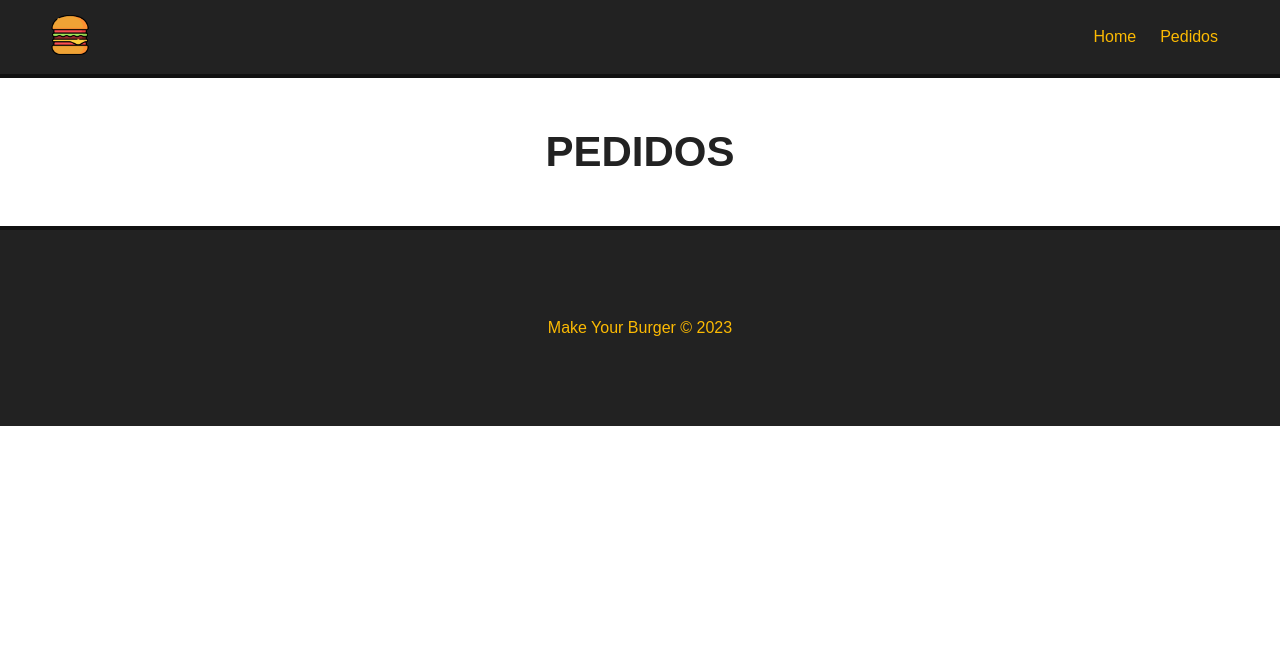
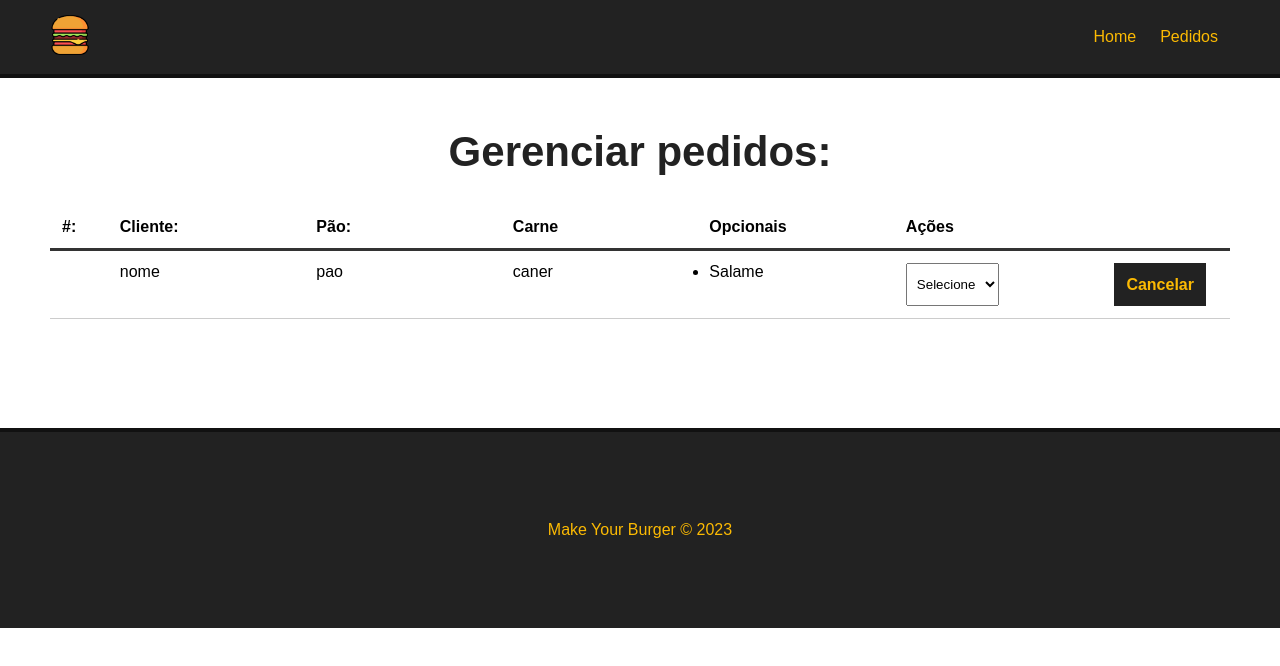
Before and after one commit to Lucassimon98/Make-Your-Burger, a Vue app: page /pedidos in a window 1280 px wide. Shown: the top 666 px of the page. Built offline with nearby package versions, Linux system fonts and the light colour scheme.

Commit message:
Criando a tela de Pedidos - Dashboard

```diff
--- a/src/App.vue
+++ b/src/App.vue
@@ -31,6 +31,7 @@
 }
 .main-container {
   margin: 50px;
+  min-height: 250px;
 }
 h1 {
   text-align: center;
--- /dev/null
+++ b/src/components/Dashboard.vue
@@ -0,0 +1,97 @@
+<template>
+    <div id="burger-table">
+        <div>
+            <div id="burger-table-heading">
+                <div class="order-id">#:</div>
+                <div class="">Cliente:</div>
+                <div class="">Pão:</div>
+                <div class="">Carne</div>
+                <div class="">Opcionais</div>
+                <div class="">Ações</div>
+            </div>
+            <div id="burger-table-rows">
+                <div class="burger-table-row">
+                    <div class="order-number"></div>
+                    <div>nome</div>
+                    <div>pao</div>
+                    <div>caner</div>
+                    <div>
+                        <ul>
+                            <li>Salame</li>
+                        </ul>
+                    </div>
+                    <div>
+                        <select name="status" class="status">
+                            <option value="">Selecione</option>
+                        </select>
+                    </div>
+                    <button class="delete-btn">Cancelar</button>
+                </div>
+            </div>
+        </div>
+    </div>
+</template>
+
+<script>
+export default {
+    name: "Dashboard"
+}
+</script>
+
+<style scoped>
+    #burger-table {
+    max-width: 1200px;
+    margin: 0 auto;
+  }
+
+  #burger-table-heading,
+  #burger-table-rows,
+  .burger-table-row {
+    display: flex;
+    flex-wrap: wrap;
+  }
+
+  #burger-table-heading {
+    font-weight: bold;
+    padding: 12px;
+    border-bottom: 3px solid #333;
+  }
+
+  .burger-table-row {
+    width: 100%;
+    padding: 12px;
+    border-bottom: 1px solid #CCC;
+  }
+
+  #burger-table-heading div,
+  .burger-table-row div {
+    width: 17%;
+  }
+
+  #burger-table-heading .order-id,
+  .burger-table-row .order-number {
+    width: 5%;
+  }
+
+  select {
+    padding: 12px 6px;
+    margin-right: 12px;
+  }
+
+  .delete-btn {
+    background-color: #222;
+    color:#fcba03;
+    font-weight: bold;
+    border: 2px solid #222;
+    padding: 10px;
+    font-size: 16px;
+    margin: 0 auto;
+    cursor: pointer;
+    transition: .5s;
+  }
+
+  .delete-btn:hover {
+    background-color: transparent;
+    color: #222;
+  }
+</style>
--- a/src/views/PedidosView.vue
+++ b/src/views/PedidosView.vue
@@ -1,5 +1,14 @@
 <template>
   <div class="main-container">
-    <h1>PEDIDOS</h1>
+    <h1>Gerenciar pedidos:</h1>
+    <Dashboard />
   </div>
 </template>
+
+<script>
+import Dashboard from '@/components/Dashboard.vue'
+export default {
+  components: { Dashboard },
+  name: "Pedidos"
+}
+</script>
```
